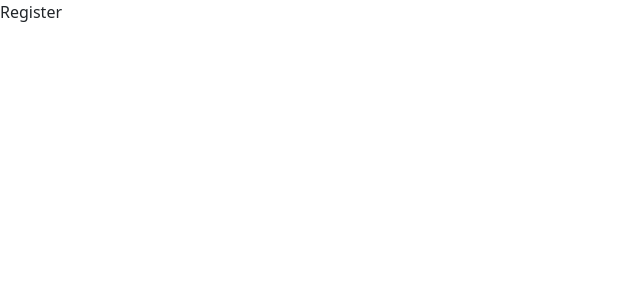
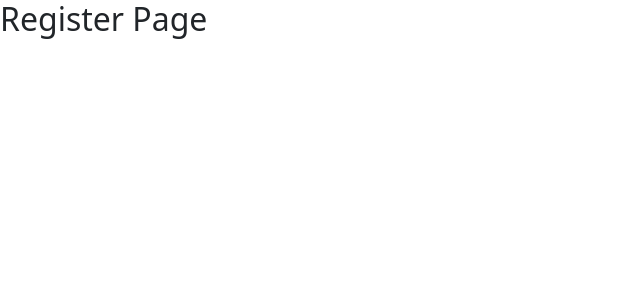
Before and after one commit to BrxwnSugxr/MindOverMatter, a React (Vite) app in the folder client/: page /register in a window 1280 px wide. Shown: the top 300 px of the page, without its empty margins (0-640 px from the left). Built offline with nearby package versions, Linux system fonts and the light colour scheme; the HTML template or start-up script is replaced by a standard one.

Commit message:
framework for register

```diff
--- a/client/src/pages/register/Register.jsx
+++ b/client/src/pages/register/Register.jsx
@@ -1,9 +1,13 @@
-import React from 'react'
+import React from 'react';
+import './register.css';
 
 const Register = () => {
   return (
-    <div>Register</div>
-  )
-}
+    <div className="register">
+      <h2>Register Page</h2>
+      <form className="register-form"></form>
+    </div>
+  );
+};
 
-export default Register
+export default Register;
```
